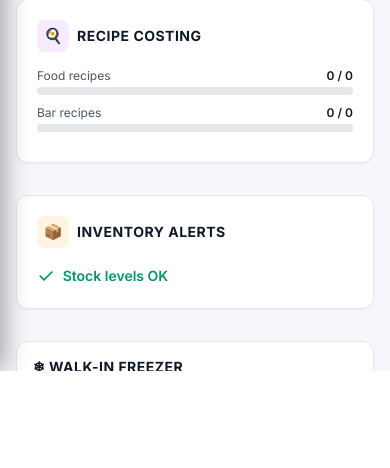
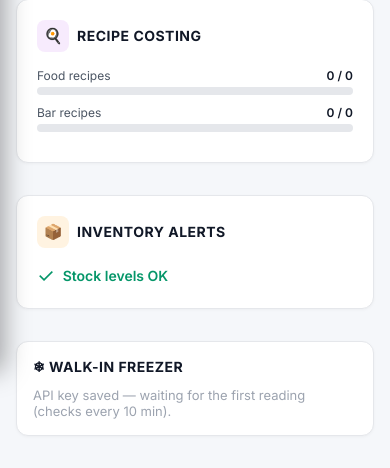
Before and after one commit to mgiorgio-beep/red-nun-dashboard, a Flask app: page /manage in a window 390 px wide. Shown: the part 473-941 px from the top of the page. Before the commit the page ends 844 px from the top, so only its background shows below. Run offline with Flask 3, Linux system fonts and the light colour scheme; the visitor is signed in with stand-in values (Sample User, id 1); data that the repository does not hold is empty.

Commit message:
Phone: dashboard pages scroll again
On a phone .rn-layout kept the desktop frame (height 100vh, overflow hidden) while
.rn-main grew to its full content height, so every sidebar page was clipped at one
screen and could not be scrolled. Long-standing; the taller phone cards made it
obvious. Under 768px the layout and .rn-main now size to their content and the page
itself scrolls (the top bar is already position: sticky). Checked with finger-drag
touch events in a phone browser: Register and P&L scroll after, not before.

Co-Authored-By: Claude Opus 5.5 <noreply@anthropic.com>
Claude-Session: https://claude.ai/code/session_01MnUTpypWz7oHCLScgvJ9jP

```diff
--- a/web/static/sidebar.css
+++ b/web/static/sidebar.css
@@ -44,8 +44,10 @@
   .rn-sidebar{position:fixed;top:0;left:0;bottom:0;transform:translateX(-100%);box-shadow:4px 0 24px rgba(0,0,0,0.35)}
   .rn-sidebar.open{transform:translateX(0)}
   .rn-sb-overlay.open{display:block}
-  .rn-main{width:100%}
-  .rn-layout{display:block}
+  /* Phone: the page itself scrolls. The desktop frame (100vh, overflow hidden,
+     .rn-main scrolling inside) clipped every page at one screen on a phone. */
+  .rn-main{width:100%;overflow:visible}
+  .rn-layout{display:block;height:auto;overflow:visible}
 }
 .rn-topbar{position:sticky;top:0;z-index:99;display:flex;align-items:center;justify-content:flex-end;padding:10px 20px;background:#ffffff;border-bottom:1px solid #e5e7eb}
 .rn-topbar .rn-sb-location{width:auto;min-width:140px;background-color:#ffffff;background-image:none;border:1px solid #e5e7eb;color:#111827;appearance:auto;-webkit-appearance:auto;padding-right:12px}
```
